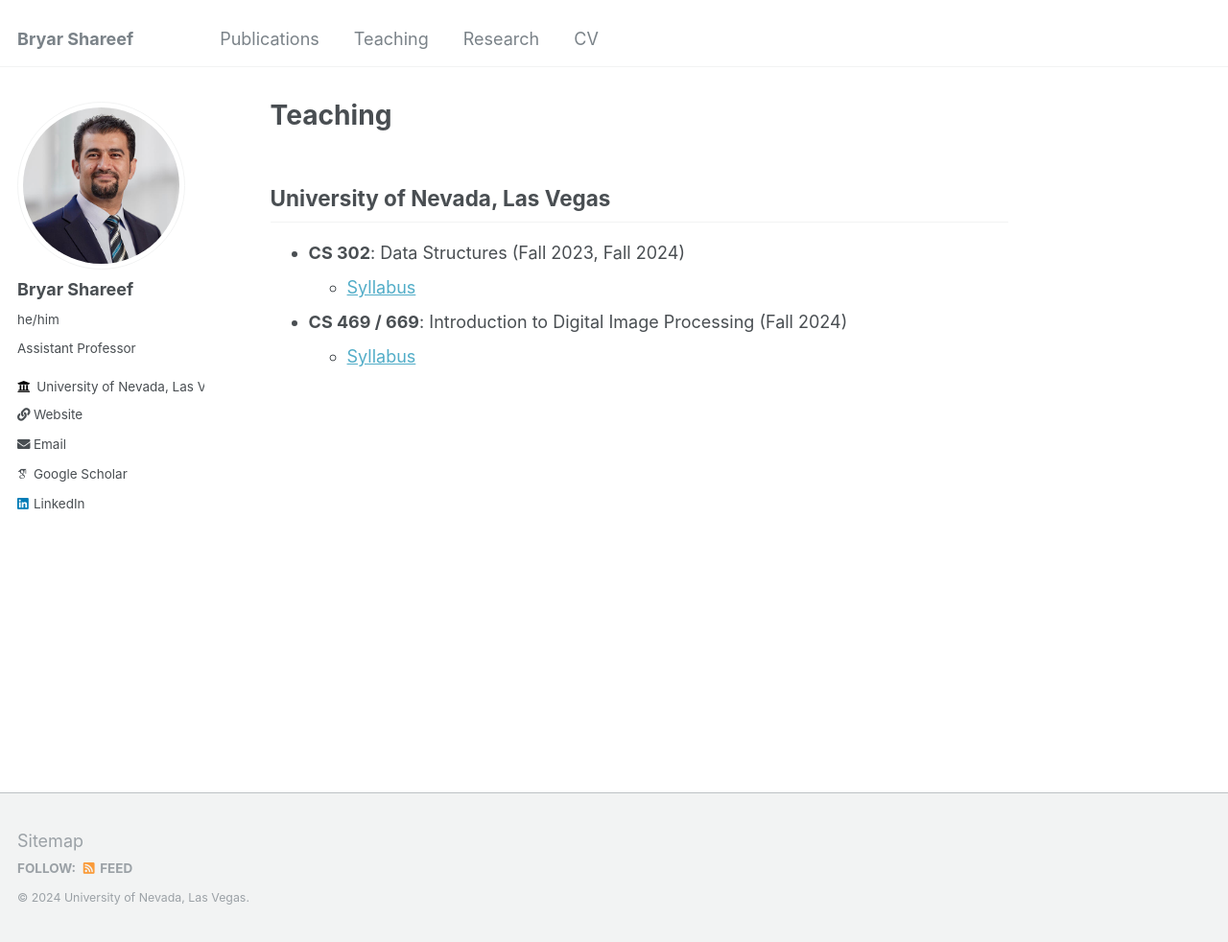
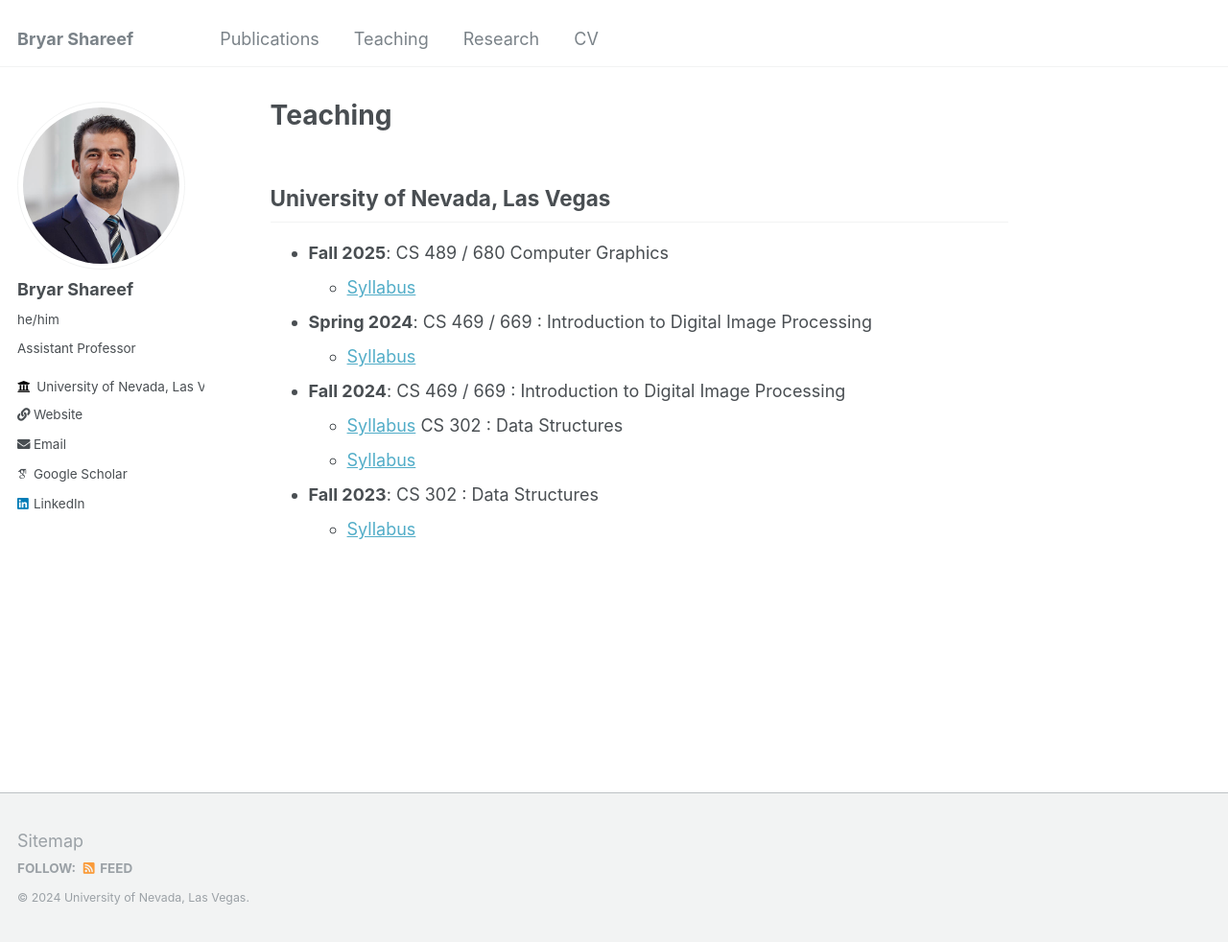
Before and after one commit to bryarshareef/bryarshareef.github.io, a Jekyll site: the page built from _pages/teaching.md, in a window 1280 px wide and 982 px high. Shown: the whole window at 96% size. Built offline with Jekyll 4.4.1, drawn with Linux system fonts in a browser that asks for light colours; some web fonts are replaced.

Commit message:
course updated

```diff
--- a/_pages/teaching.md
+++ b/_pages/teaching.md
@@ -5,7 +5,17 @@
 
 
 ## University of Nevada, Las Vegas
-- <b>CS 302</b>: Data Structures (Fall 2023, Fall 2024)
+- <b>Fall 2025</b>:
+    CS 489 / 680 Computer Graphics
     - [Syllabus]()
-- <b>CS 469 / 669</b>: Introduction to Digital Image Processing (Fall 2024)
+- <b>Spring 2024</b>:
+    CS 469 / 669 : Introduction to Digital Image Processing
     - [Syllabus]()
+- <b>Fall 2024</b>:
+    CS 469 / 669 : Introduction to Digital Image Processing
+    - [Syllabus]()
+    CS 302 : Data Structures
+    - [Syllabus]()
+- <b>Fall 2023</b>:
+    CS 302 : Data Structures
+    - [Syllabus]()
```
